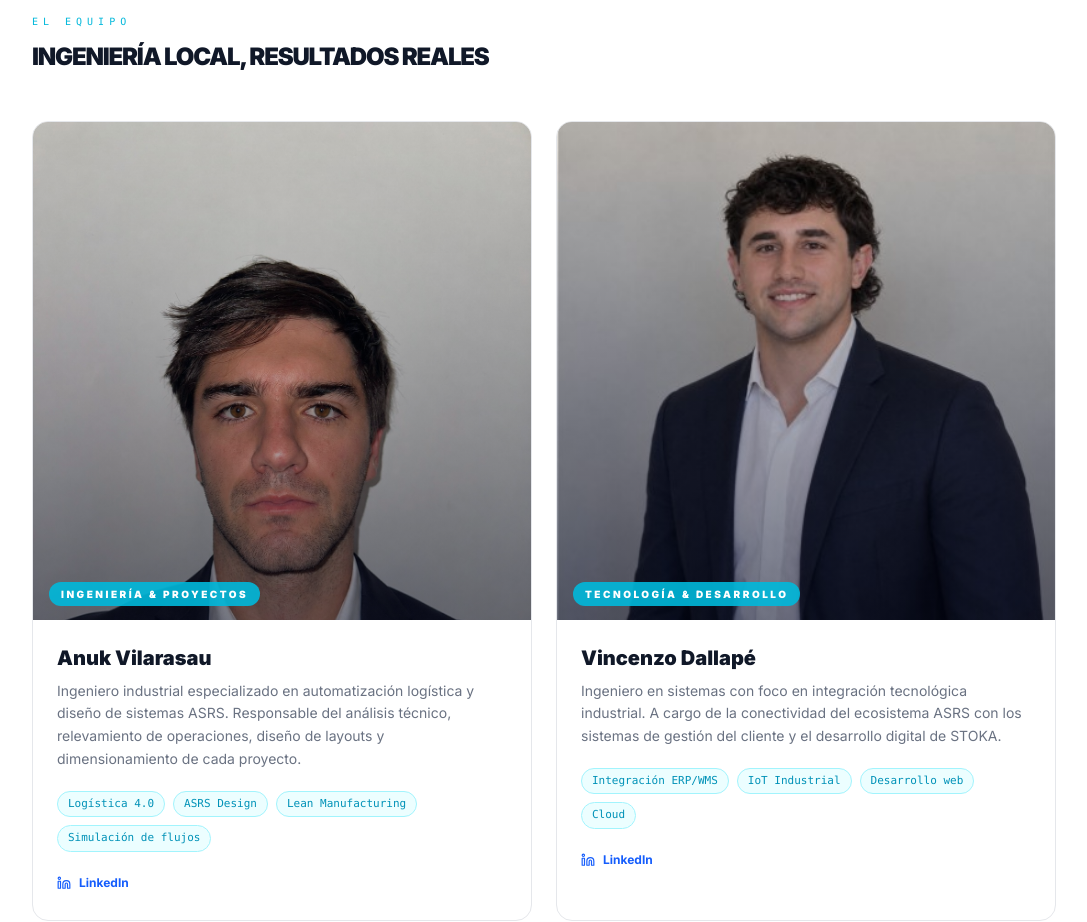
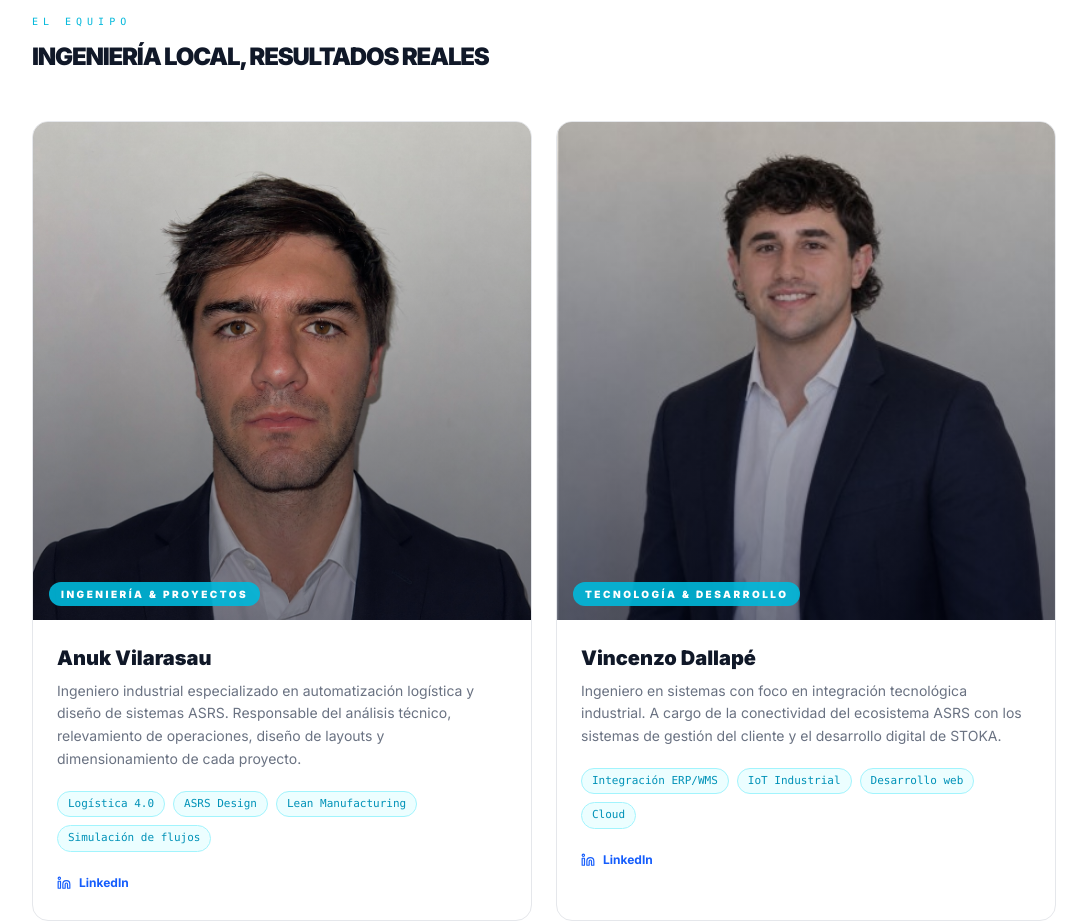
Before and after one commit to vichen12/optexa1, a React (Vite) app: page /nosotros in a window 1280 px wide. Shown: the part 2500-3422 px from the top of the page, without its empty margins (96-1183 px from the left). Built offline with nearby package versions, Linux system fonts and the light colour scheme.

Commit message:
falta seo

```diff
--- a/src/pages/NosotrosPage.jsx
+++ b/src/pages/NosotrosPage.jsx
@@ -180,7 +180,7 @@ export const NosotrosPage = () => {
                     src={member.image}
                     alt={member.name}
                     className="w-full h-full object-cover group-hover:scale-[1.02] transition-transform duration-500"
-                    style={{ objectPosition: member.name === 'Anuk Vilarasau' ? 'center 10%' : 'center 20%' }}
+                    style={{ objectPosition: member.name === 'Anuk Vilarasau' ? 'center 60%' : 'center 20%' }}
                     onError={(e) => { e.currentTarget.style.display = 'none'; }}
                   />
                   <div className="absolute inset-0 bg-linear-to-t from-slate-950/50 to-transparent" />
```
